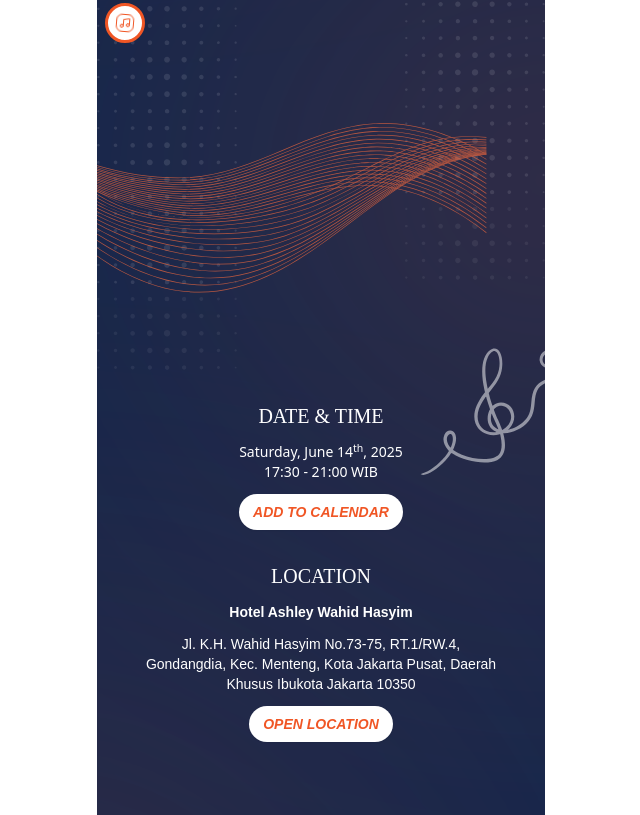
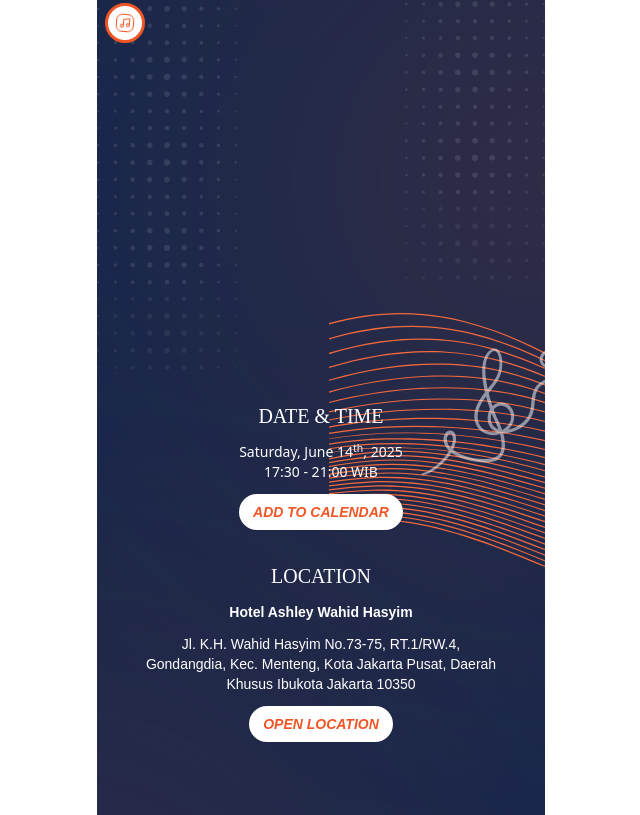
Before and after one commit to AisFarhanFreelance/market-maestro-society-invitation, a Next.js app: page /main in a window 1280 px wide. Shown: the part 677-1492 px from the top of the page, without its empty margins (319-959 px from the left). Built offline with nearby package versions, Linux system fonts and the light colour scheme; a web font is replaced by a local one.

Commit message:
fix position

```diff
--- a/src/app/main/page.tsx
+++ b/src/app/main/page.tsx
@@ -13,7 +13,8 @@
 import BiolaOrnament from "/public/assets/images/biola-ornament.svg";
 import StringOrnament2 from "/public/assets/images/string-ornament2.svg";
 import StringOrnament from "/public/assets/images/string-ornament.svg";
-import WaveLine2 from "/public/assets/images/wave-line2.svg";
+
+// import WaveLine2 from "/public/assets/images/wavey2.svg";
 
 export default function Home() {
   return (
@@ -54,8 +55,13 @@
           <div className="absolute top-[2200px] left-[-22px]">
             <Image src={BgDot2} alt="Background Dot 2" />
           </div>
-          <div className="z-index-100 absolute top-[800px] opacity-70">
-            <Image src={WaveLine2} alt="Wave Line" />
+          <div className="absolute top-[990px] right-[-260px] bottom-0 h-[162.54px] w-full min-w-[476.28px]">
+            <img
+              src="/assets/images/wavey2.svg"
+              alt="Wave Line Ornament"
+              style={{ width: "100%" }}
+              className="object-contain"
+            />
           </div>
           <div className="absolute top-[990px] right-[-260px] bottom-0 h-[162.54px] w-full min-w-[476.28px]">
             <Image
```
Also changed, not shown: public/assets/images/wavey1.svg (added), public/assets/images/wavey2.svg (added).
